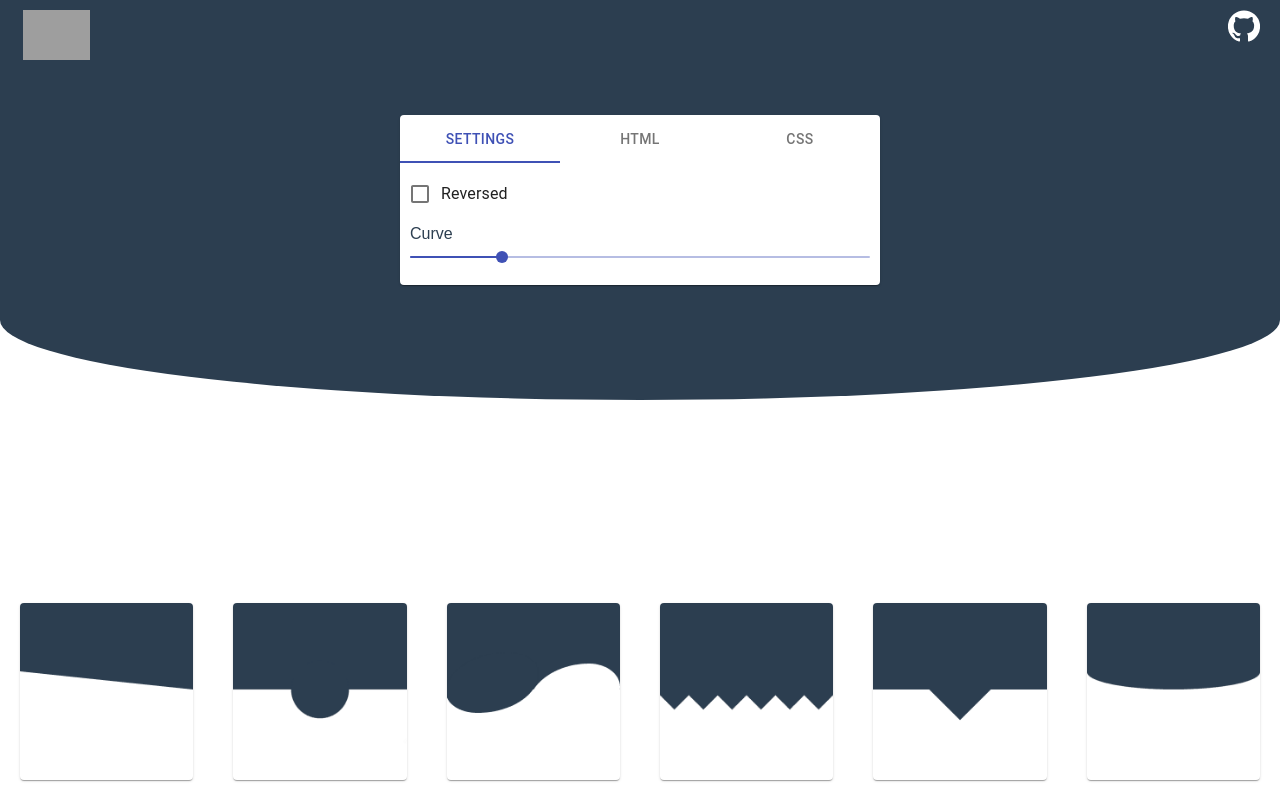
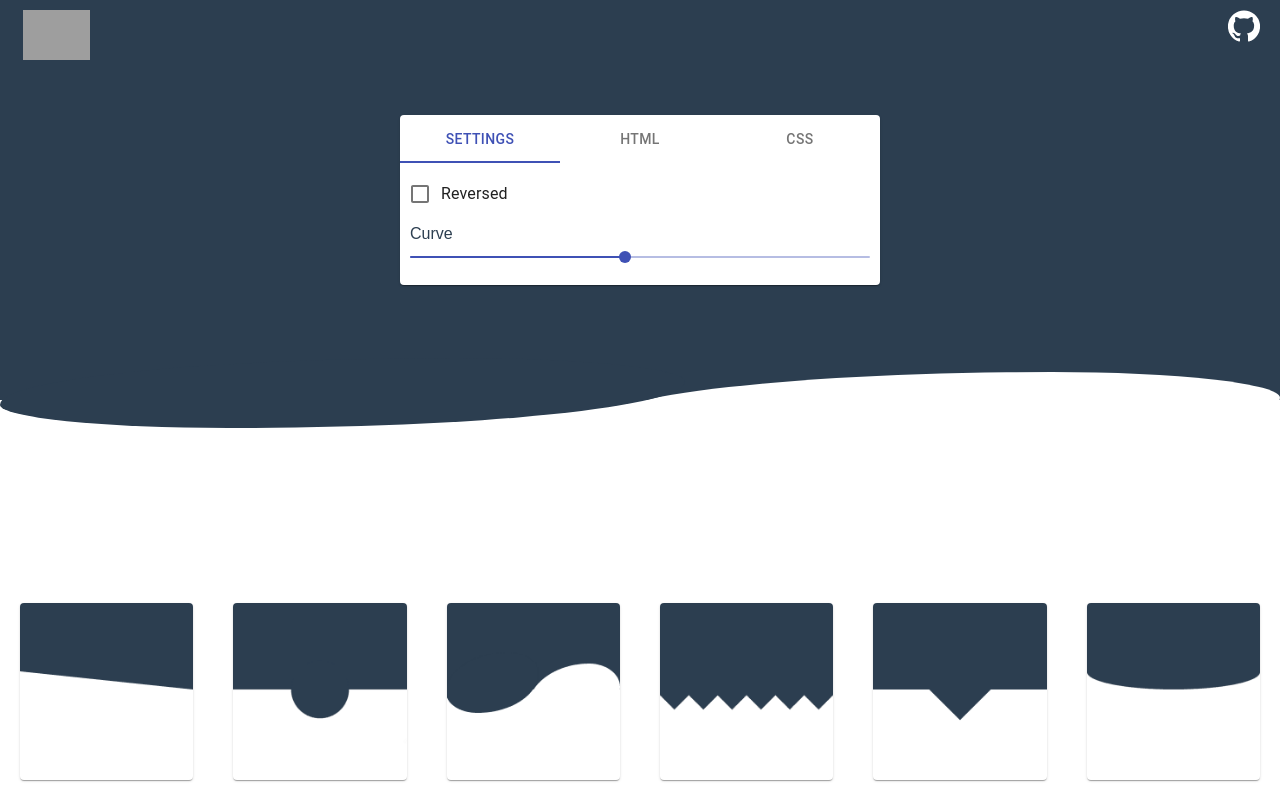
Before and after one commit to wwebdev/separator-generator, a Next.js app: page / in a window 1280 px wide. Built offline with nearby package versions, Linux system fonts and the light colour scheme; grey boxes are pictures that could not be loaded.

Commit message:
finalize options

```diff
--- a/components/Generator/constants.js
+++ b/components/Generator/constants.js
@@ -41,12 +41,23 @@ export const SEPARATOR_OPTIONS = {
     },
     [SEPARATORS.WAVE]: {
         reversed: false,
-        curve: 10, // ??
+        curve: {
+            value: 70,
+            min: 0,
+            max: 150,
+        },
     },
     [SEPARATORS.SPIKES]: {
-        height: 20,
-        width: 20,
-        left: 0,
+        size: {
+            value: 50,
+            min: 10,
+            max: 400,
+        },
+        left: {
+            value: 0,
+            min: 0,
+            max: 100,
+        },
     },
     [SEPARATORS.TRIANGLE]: {
         reversed: false,
--- a/components/Generator/index.js
+++ b/components/Generator/index.js
@@ -7,7 +7,7 @@ import * as S from './styled'
 import { SEPARATORS, SEPARATOR_OPTIONS } from './constants'
 
 const Generator = props => {
-    const defaultSeparator = SEPARATORS.CURVED
+    const defaultSeparator = SEPARATORS.WAVE
     const [active, setActive] = useState(defaultSeparator)
     const [options, setOptions] = useState(SEPARATOR_OPTIONS[defaultSeparator])
 
@@ -44,7 +44,10 @@ const Generator = props => {
                         </S.SkewBg>
                     }
                     { active === SEPARATORS.WAVE &&
-                        <S.Wave className={reversedClass}></S.Wave>
+                        <S.Wave
+                            className={reversedClass}
+                            curve={options.curve.value}>
+                        </S.Wave>
                     }
                 </S.Top>
                 <S.Bottom>
--- a/components/Generator/styled.js
+++ b/components/Generator/styled.js
@@ -74,10 +74,10 @@ export const Top = styled(Section)`
       top: 100%;
       z-index: 10;
       display: block;
-      height: 90px;
-      background-size: 50px 100%;
+      height: ${props => _get(props, 'options.size.value')}px;
+      background-size: ${props => _get(props, 'options.size.value')}px 100%;
       background-image: linear-gradient(135deg, ${darkGrey} 25%, transparent 25%), linear-gradient(225deg, ${darkGrey} 25%, transparent 25%);
-      background-position: 50%;
+      background-position: ${props => _get(props, 'options.left.value')}%;
     }
   }
 
@@ -143,7 +143,7 @@ export const SkewBg = styled.div`
 
 export const Wave = styled.div`
   position: absolute;
-  height: 70px;
+  height: ${props => props.curve}px;
   width: 100%;
   background: ${darkGrey};
   bottom: 0;
@@ -157,17 +157,17 @@ export const Wave = styled.div`
 
   &::before {
     width: 53.5%;
-    height: 80px;
+    height: 110%;
     background-color: #fff;
     right: 0;
-    top: 40px;
+    top: 60%;
   }
   &::after {
     width: 53.5%;
-    height: 70px;
+    height: 100%;
     background-color: ${darkGrey};
-    left: -1px;
-    top: 27px;
+    left: 0;
+    top: 40%;
   }
 
   &.reverse::before,
@@ -176,14 +176,14 @@ export const Wave = styled.div`
   }
 
   &.reverse::before {
-    height: 70px;
-    top: 27px;
+    height: 100%;
+    top: 40%;
     background-color: ${darkGrey};
   }
 
   &.reverse::after {
-    height: 80px;
-    top: 40px;
+    height: 110%;
+    top: 60%;
     background-color: #fff;
   }
 `
```
